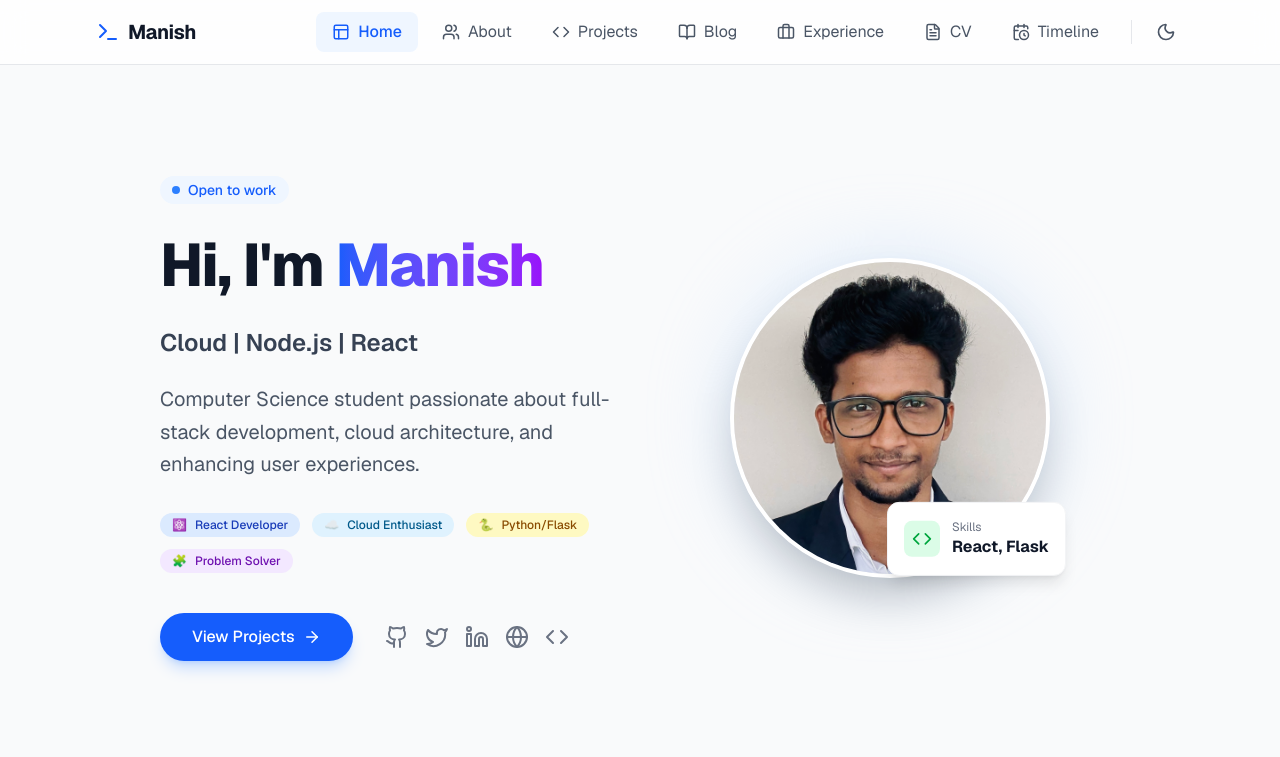
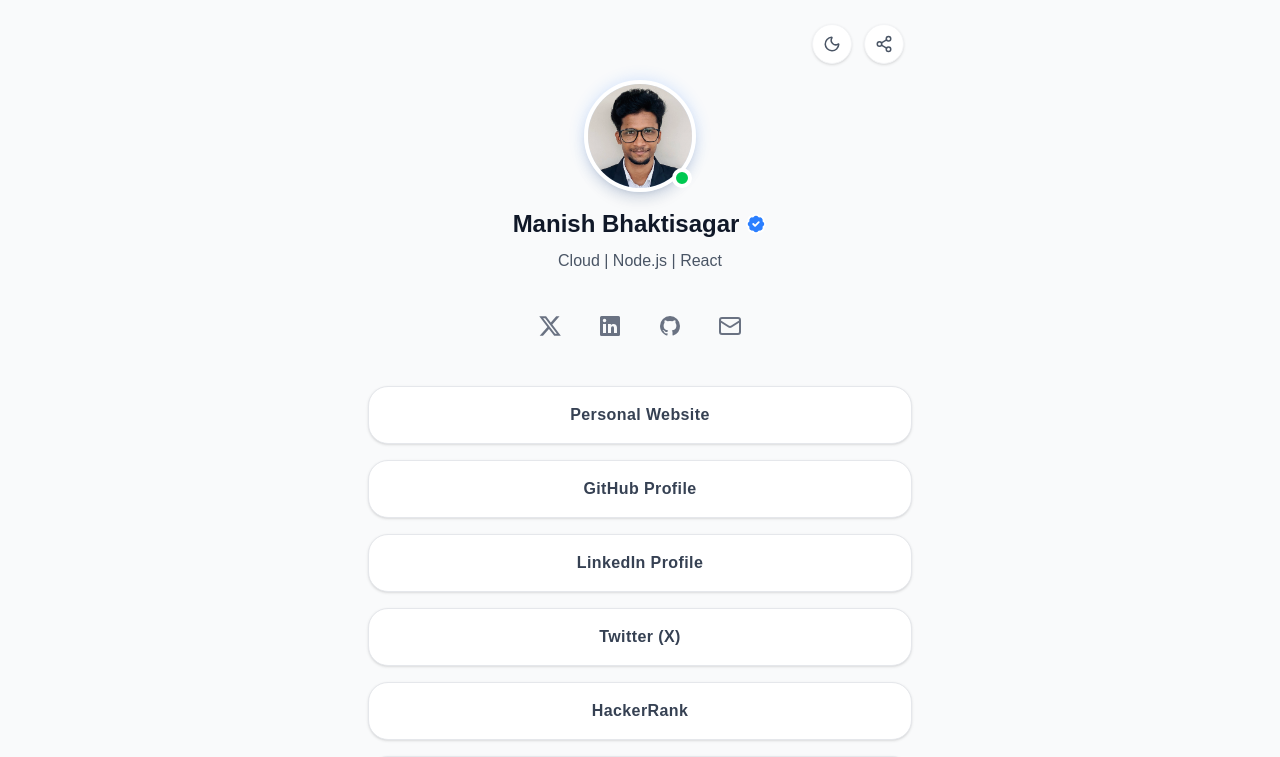
Before and after one commit to Manish881-hub/my-portfolio, a Next.js app: page / in a window 1280 px wide. Shown: the top 757 px of the page. Built offline with nearby package versions, Linux system fonts and the light colour scheme.

Commit message:
feat: Implement initial portfolio structure with a bio.link page and core data definitions.

```diff
--- a/src/app/page.tsx
+++ b/src/app/page.tsx
@@ -1,5 +1,5 @@
-import App from "./app";
+import LinksPage from "./bio.link/page";
 
 export default function Home() {
-  return <App />;
+  return <LinksPage />;
 }
```
